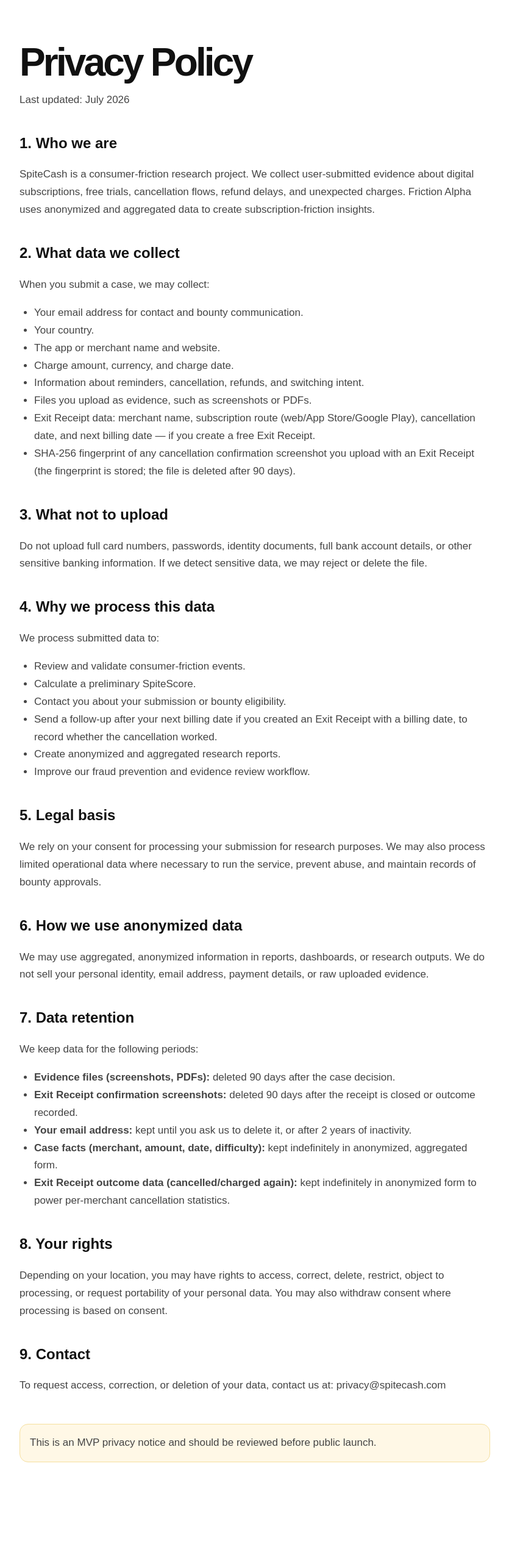
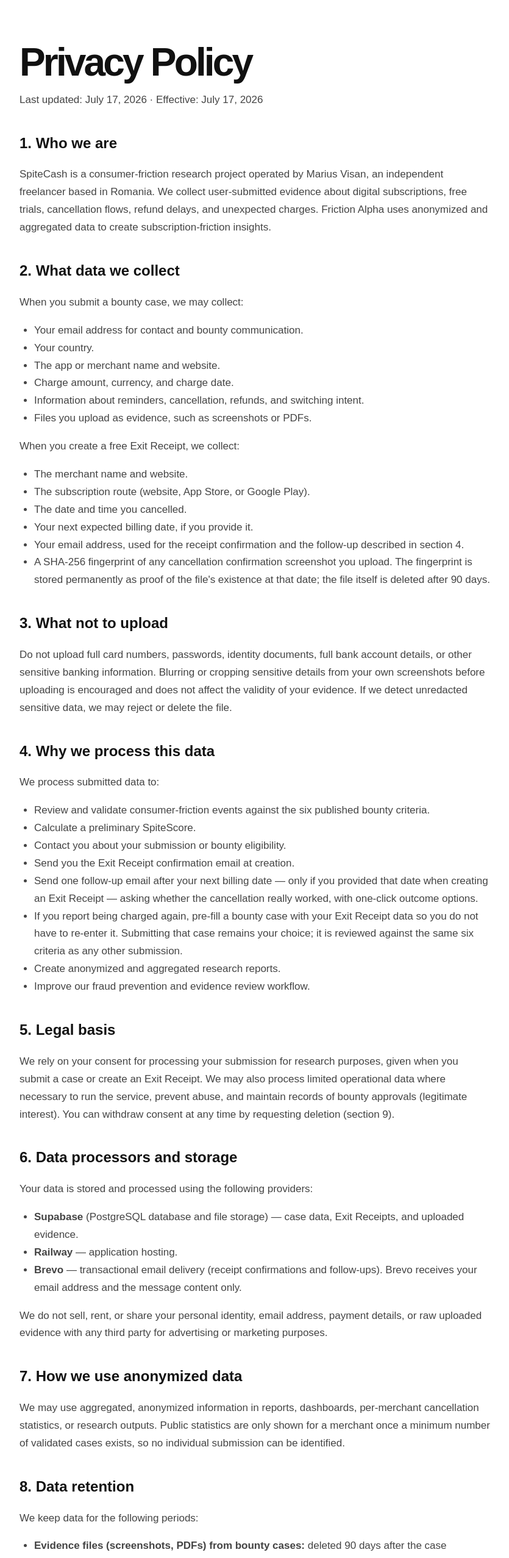
Before and after one commit to visanmarius120-boop/spitecash-mvp, a Next.js app: page /privacy in a window 1280 px wide. Shown: the top 2555 px of the page at 61% size, without its empty margins (222-1057 px from the left). Before the commit the page ends 2487 px from the top, so only its background shows below. Built offline with nearby package versions, Linux system fonts and the light colour scheme.

Commit message:
fix: production privacy policy - Exit Receipt lifecycle, processors, GDPR rights, no MVP note

```diff
--- a/app/privacy/page.tsx
+++ b/app/privacy/page.tsx
@@ -1,19 +1,35 @@
+// app/privacy/page.tsx
+// Privacy policy — complete, production-ready. Covers case submissions,
+// Exit Receipt lifecycle (creation → follow-up → outcome), processors,
+// retention, and user rights.
+
+import type { Metadata } from "next";
+
+export const metadata: Metadata = {
+  title: "Privacy Policy — SpiteCash",
+  description:
+    "How SpiteCash collects, uses, stores, and deletes your data: case submissions, Exit Receipts, evidence files, retention periods, and your rights.",
+  alternates: { canonical: "https://spitecash.com/privacy" },
+};
+
 export default function PrivacyPage() {
   return (
     <main className="legalPage">
       <h1>Privacy Policy</h1>
-      <p>Last updated: July 2026</p>
+      <p>Last updated: July 17, 2026 · Effective: July 17, 2026</p>
 
       <h2>1. Who we are</h2>
       <p>
-        SpiteCash is a consumer-friction research project. We collect user-submitted
-        evidence about digital subscriptions, free trials, cancellation flows, refund
-        delays, and unexpected charges. Friction Alpha uses anonymized and aggregated
-        data to create subscription-friction insights.
+        SpiteCash is a consumer-friction research project operated by Marius
+        Visan, an independent freelancer based in Romania. We collect
+        user-submitted evidence about digital subscriptions, free trials,
+        cancellation flows, refund delays, and unexpected charges. Friction
+        Alpha uses anonymized and aggregated data to create
+        subscription-friction insights.
       </p>
 
       <h2>2. What data we collect</h2>
-      <p>When you submit a case, we may collect:</p>
+      <p>When you submit a bounty case, we may collect:</p>
       <ul>
         <li>Your email address for contact and bounty communication.</li>
         <li>Your country.</li>
@@ -21,67 +37,102 @@
         <li>Charge amount, currency, and charge date.</li>
         <li>Information about reminders, cancellation, refunds, and switching intent.</li>
         <li>Files you upload as evidence, such as screenshots or PDFs.</li>
-        <li>Exit Receipt data: merchant name, subscription route (web/App Store/Google Play), cancellation date, and next billing date — if you create a free Exit Receipt.</li>
-        <li>SHA-256 fingerprint of any cancellation confirmation screenshot you upload with an Exit Receipt (the fingerprint is stored; the file is deleted after 90 days).</li>
+      </ul>
+      <p>When you create a free Exit Receipt, we collect:</p>
+      <ul>
+        <li>The merchant name and website.</li>
+        <li>The subscription route (website, App Store, or Google Play).</li>
+        <li>The date and time you cancelled.</li>
+        <li>Your next expected billing date, if you provide it.</li>
+        <li>Your email address, used for the receipt confirmation and the follow-up described in section 4.</li>
+        <li>A SHA-256 fingerprint of any cancellation confirmation screenshot you upload. The fingerprint is stored permanently as proof of the file&apos;s existence at that date; the file itself is deleted after 90 days.</li>
       </ul>
 
       <h2>3. What not to upload</h2>
       <p>
-        Do not upload full card numbers, passwords, identity documents, full bank
-        account details, or other sensitive banking information. If we detect sensitive
-        data, we may reject or delete the file.
+        Do not upload full card numbers, passwords, identity documents, full
+        bank account details, or other sensitive banking information. Blurring
+        or cropping sensitive details from your own screenshots before
+        uploading is encouraged and does not affect the validity of your
+        evidence. If we detect unredacted sensitive data, we may reject or
+        delete the file.
       </p>
 
       <h2>4. Why we process this data</h2>
       <p>We process submitted data to:</p>
       <ul>
-        <li>Review and validate consumer-friction events.</li>
+        <li>Review and validate consumer-friction events against the six published bounty criteria.</li>
         <li>Calculate a preliminary SpiteScore.</li>
         <li>Contact you about your submission or bounty eligibility.</li>
-        <li>Send a follow-up after your next billing date if you created an Exit Receipt with a billing date, to record whether the cancellation worked.</li>
+        <li>Send you the Exit Receipt confirmation email at creation.</li>
+        <li>Send one follow-up email after your next billing date — only if you provided that date when creating an Exit Receipt — asking whether the cancellation really worked, with one-click outcome options.</li>
+        <li>If you report being charged again, pre-fill a bounty case with your Exit Receipt data so you do not have to re-enter it. Submitting that case remains your choice; it is reviewed against the same six criteria as any other submission.</li>
         <li>Create anonymized and aggregated research reports.</li>
         <li>Improve our fraud prevention and evidence review workflow.</li>
       </ul>
 
       <h2>5. Legal basis</h2>
       <p>
-        We rely on your consent for processing your submission for research purposes.
-        We may also process limited operational data where necessary to run the service,
-        prevent abuse, and maintain records of bounty approvals.
+        We rely on your consent for processing your submission for research
+        purposes, given when you submit a case or create an Exit Receipt. We
+        may also process limited operational data where necessary to run the
+        service, prevent abuse, and maintain records of bounty approvals
+        (legitimate interest). You can withdraw consent at any time by
+        requesting deletion (section 9).
       </p>
 
-      <h2>6. How we use anonymized data</h2>
+      <h2>6. Data processors and storage</h2>
+      <p>Your data is stored and processed using the following providers:</p>
+      <ul>
+        <li><strong>Supabase</strong> (PostgreSQL database and file storage) — case data, Exit Receipts, and uploaded evidence.</li>
+        <li><strong>Railway</strong> — application hosting.</li>
+        <li><strong>Brevo</strong> — transactional email delivery (receipt confirmations and follow-ups). Brevo receives your email address and the message content only.</li>
+      </ul>
       <p>
-        We may use aggregated, anonymized information in reports, dashboards, or research
-        outputs. We do not sell your personal identity, email address, payment details,
-        or raw uploaded evidence.
+        We do not sell, rent, or share your personal identity, email address,
+        payment details, or raw uploaded evidence with any third party for
+        advertising or marketing purposes.
       </p>
 
-      <h2>7. Data retention</h2>
+      <h2>7. How we use anonymized data</h2>
+      <p>
+        We may use aggregated, anonymized information in reports, dashboards,
+        per-merchant cancellation statistics, or research outputs. Public
+        statistics are only shown for a merchant once a minimum number of
+        validated cases exists, so no individual submission can be identified.
+      </p>
+
+      <h2>8. Data retention</h2>
       <p>We keep data for the following periods:</p>
       <ul>
-        <li><strong>Evidence files (screenshots, PDFs):</strong> deleted 90 days after the case decision.</li>
-        <li><strong>Exit Receipt confirmation screenshots:</strong> deleted 90 days after the receipt is closed or outcome recorded.</li>
-        <li><strong>Your email address:</strong> kept until you ask us to delete it, or after 2 years of inactivity.</li>
+        <li><strong>Evidence files (screenshots, PDFs) from bounty cases:</strong> deleted 90 days after the case decision.</li>
+        <li><strong>Exit Receipt confirmation screenshots:</strong> deleted 90 days after the receipt is closed or the outcome is recorded. The SHA-256 fingerprint is retained as timestamp proof.</li>
+        <li><strong>Your email address:</strong> kept until you ask us to delete it, or deleted after 2 years of inactivity.</li>
         <li><strong>Case facts (merchant, amount, date, difficulty):</strong> kept indefinitely in anonymized, aggregated form.</li>
-        <li><strong>Exit Receipt outcome data (cancelled/charged again):</strong> kept indefinitely in anonymized form to power per-merchant cancellation statistics.</li>
+        <li><strong>Exit Receipt outcome data (cancelled cleanly / charged again):</strong> kept indefinitely in anonymized form to power per-merchant cancellation statistics.</li>
       </ul>
 
-      <h2>8. Your rights</h2>
+      <h2>9. Your rights</h2>
       <p>
-        Depending on your location, you may have rights to access, correct, delete,
-        restrict, object to processing, or request portability of your personal data.
-        You may also withdraw consent where processing is based on consent.
+        Depending on your location (including under the GDPR if you are in the
+        EU/EEA), you have the right to access, correct, delete, restrict, or
+        object to the processing of your personal data, and to request
+        portability. You may also withdraw consent where processing is based
+        on consent. To exercise any of these rights, contact us at the address
+        below; we respond within 30 days.
       </p>
 
-      <h2>9. Contact</h2>
+      <h2>10. Changes to this policy</h2>
       <p>
-        To request access, correction, or deletion of your data, contact us at:
-        privacy@spitecash.com
+        If we change this policy, we update the date at the top of this page.
+        For material changes affecting how your existing data is used, we will
+        notify you by email before the change takes effect.
       </p>
 
-      <p className="legalNote">
-        This is an MVP privacy notice and should be reviewed before public launch.
+      <h2>11. Contact</h2>
+      <p>
+        To request access, correction, or deletion of your data, contact us
+        at: privacy@spitecash.com
       </p>
     </main>
   );
```
